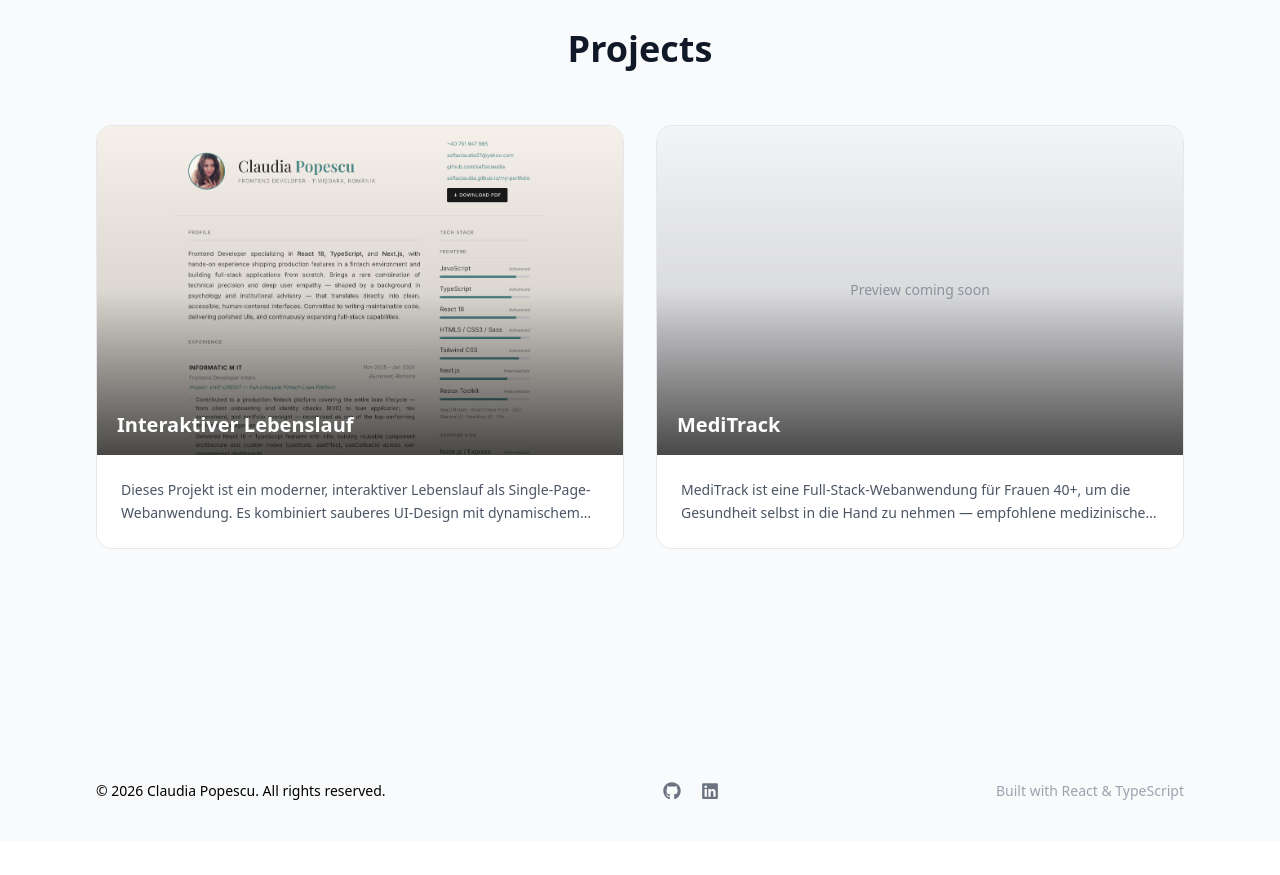
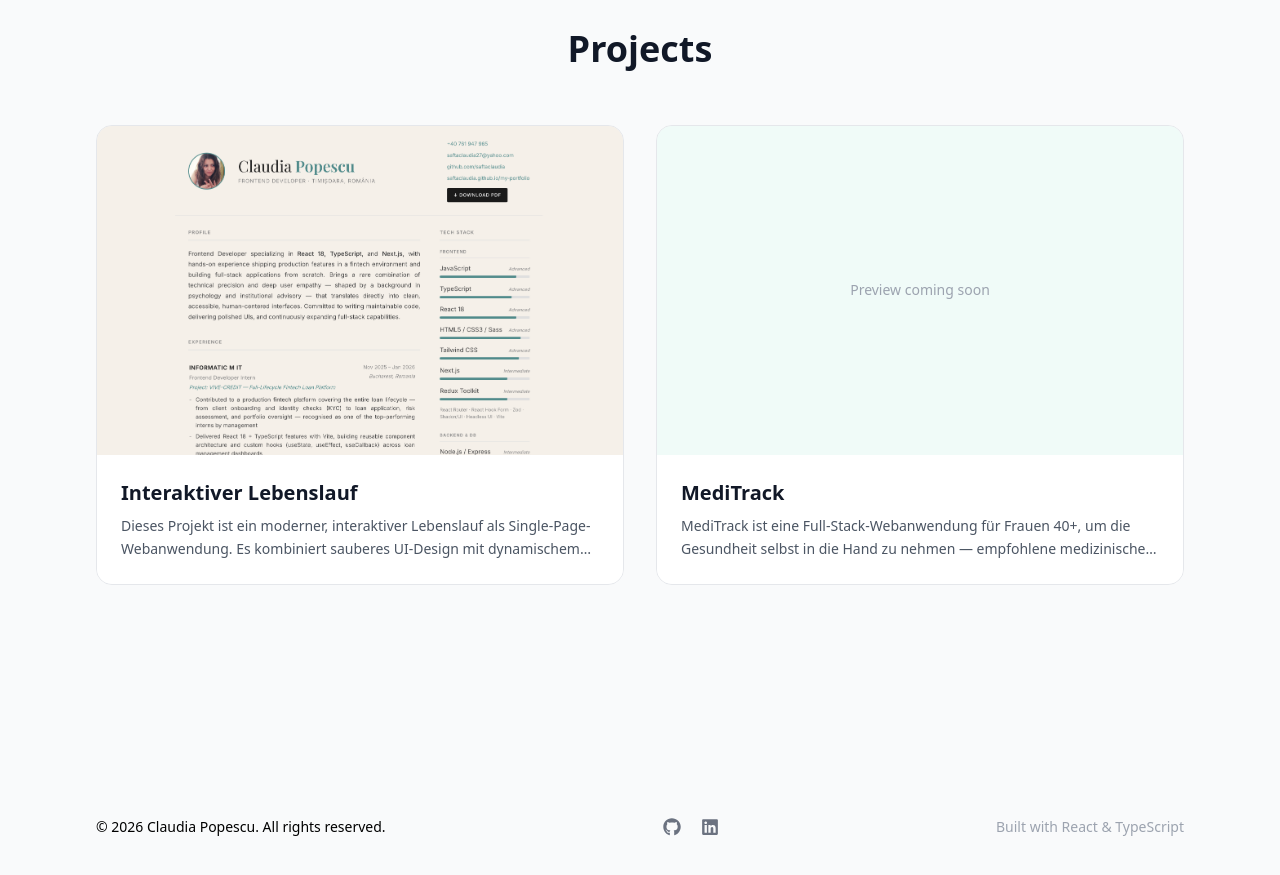
Before and after one commit to saftaclaudia/cp-portfolio, a React (Vite) app: page / in a window 1280 px wide. Shown: the part 840-1715 px from the top of the page. Before the commit the page ends 1681 px from the top, so only its background shows below. Built offline with nearby package versions, Linux system fonts and the light colour scheme.

Commit message:
Remove gradient from ProjectCard

```diff
--- a/src/components/ProjectCard.tsx
+++ b/src/components/ProjectCard.tsx
@@ -14,7 +14,7 @@ function ProjectCard({ project }: ProjectCardProps) {
       to={`/projects/${project.slug}`}
       className="group block rounded-2xl overflow-hidden border border-gray-200 dark:border-gray-800 hover:border-mint-500 dark:hover:border-mint-500 hover:-translate-y-1 hover:shadow-xl dark:hover:shadow-mint-900/20 transition-all duration-300"
     >
-      <div className="relative aspect-[16/10] bg-gray-100 dark:bg-gray-800 overflow-hidden">
+      <div className="relative aspect-[16/10] bg-mint-50 dark:bg-gray-800 overflow-hidden">
         {project.image ? (
           <img
             src={project.image}
@@ -26,13 +26,12 @@ function ProjectCard({ project }: ProjectCardProps) {
             Preview coming soon
           </div>
         )}
-        <div className="absolute inset-0 bg-gradient-to-t from-black/70 via-black/10 to-transparent" />
-        <h3 className="absolute bottom-4 left-5 text-xl font-bold text-white">
-          {t(`projects.${project.slug}.title`)}
-        </h3>
       </div>
 
       <div className="p-6 bg-white dark:bg-gray-900">
+        <h3 className="text-xl font-bold text-gray-900 dark:text-white mb-2">
+          {t(`projects.${project.slug}.title`)}
+        </h3>
         <p className="text-gray-600 dark:text-gray-400 text-sm leading-relaxed line-clamp-2">
           {t(`projects.${project.slug}.description`)}
         </p>
--- a/tailwind.config.js
+++ b/tailwind.config.js
@@ -6,6 +6,7 @@ export default {
     extend: {
       colors: {
         mint: {
+          50: "#F0FBF8",
           100: "#D9FBF6",
           300: "#A6EFE7",
           500: "#5FD4C6",
```
